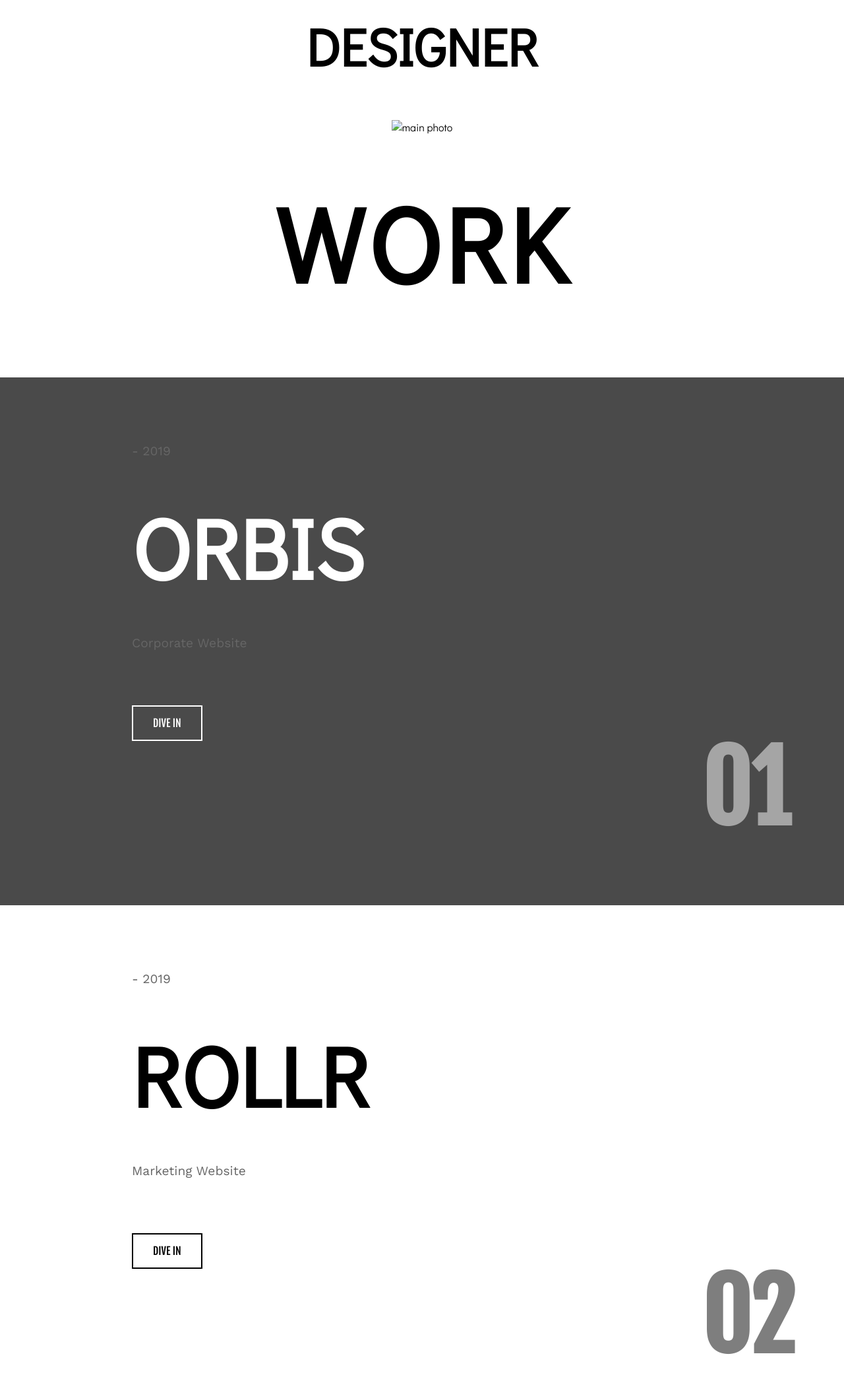
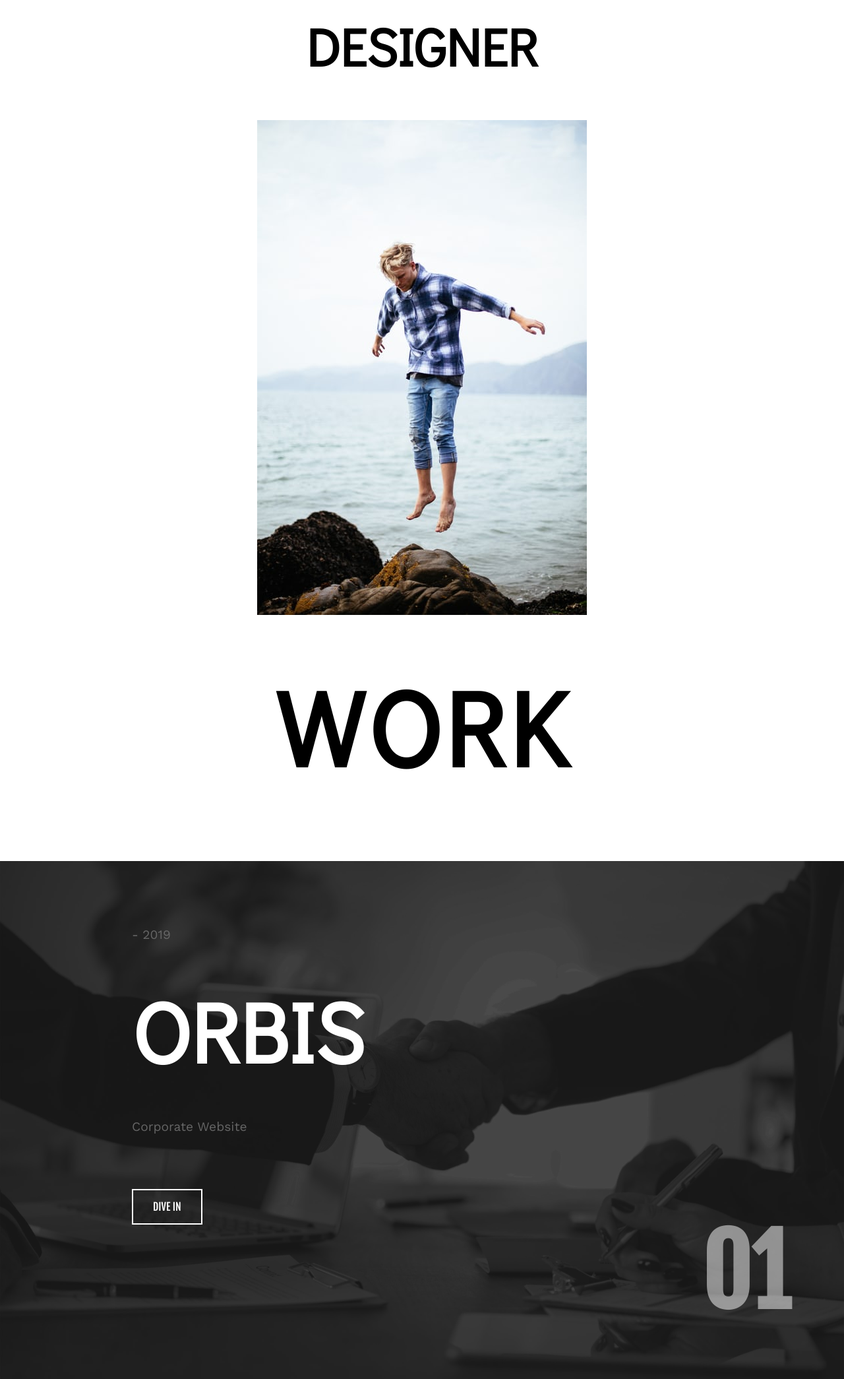
Before and after one commit to emabytes/portfolio-assignment, a plain HTML site: page index.html in a window 1280 px wide. Shown: the part 143-2233 px from the top of the page at 66% size. Drawn offline with nearby package versions, Linux system fonts and the light colour scheme; the site is published under a folder, as on GitHub Pages, so addresses that start at the root find nothing.

Commit message:
changed img path

```diff
--- a/assets/css/style.css
+++ b/assets/css/style.css
@@ -44,7 +44,7 @@ section:first-child h2 {
 /*first project page*/
 section:nth-of-type(2) article:first-child {
     height: 100vh;
-    background: url(/assets/css/img/portfolio2.jpg) center/cover no-repeat;
+    background: url(../img/portfolio2.jpg) center/cover no-repeat;
 }
 
 /*dark overlay*/
@@ -110,7 +110,7 @@ section:nth-of-type(2) article a:hover~h1{
 /*second project*/
 section:nth-of-type(2) article:nth-child(2) {
     height: 100vh;
-    background: url(/assets/css/img/portfolio3.png) center/cover no-repeat;
+    background: url(../img/portfolio3.png) center/cover no-repeat;
 }
 
 /*every second*/
@@ -135,7 +135,7 @@ section:nth-of-type(2) article:nth-child(2) a:hover {
 /*third project*/
 section:nth-of-type(2) article:nth-child(3) {
     height: 100vh;
-    background: url(/assets/css/img/portfolio4.jpg) center/cover no-repeat;
+    background: url(../img/portfolio4.jpg) center/cover no-repeat;
 }
 
 section:nth-of-type(2) article:nth-child(3) a {
@@ -151,7 +151,7 @@ section:nth-of-type(2) article:nth-child(3) a:hover {
 /*4th project*/
 section:nth-of-type(2) article:nth-child(4) {
     height: 100vh;
-    background: url(/assets/css/img/portfolio5.png) center/cover no-repeat;
+    background: url(../img/portfolio5.png) center/cover no-repeat;
 }
 
 section:nth-of-type(2) article:nth-child(4) a {
--- a/index.html
+++ b/index.html
@@ -14,7 +14,7 @@
     <section>
         <h4>Super Portfolio of</h4>
         <h1>Digital Designer</h1>
-        <img src="/assets/css/img/portfolio1.jpeg" alt="main photo">
+        <img src="assets/img/portfolio1.jpeg" alt="main photo">
         <h2>Work</h2>
     </section>
 
@@ -79,7 +79,6 @@
         <h6>&#10084;</h6>
     </section>
 
-
 </body>
 
 </html>
```
Also changed, not shown: assets/img/portfolio1.jpeg (renamed from assets/css/img/portfolio1.jpeg), assets/img/portfolio2.jpg (renamed from assets/css/img/portfolio2.jpg), assets/img/portfolio3.png (renamed from assets/css/img/portfolio3.png), assets/img/portfolio4.jpg (renamed from assets/css/img/portfolio4.jpg), assets/img/portfolio5.png (renamed from assets/css/img/portfolio5.png), 7 other files.
